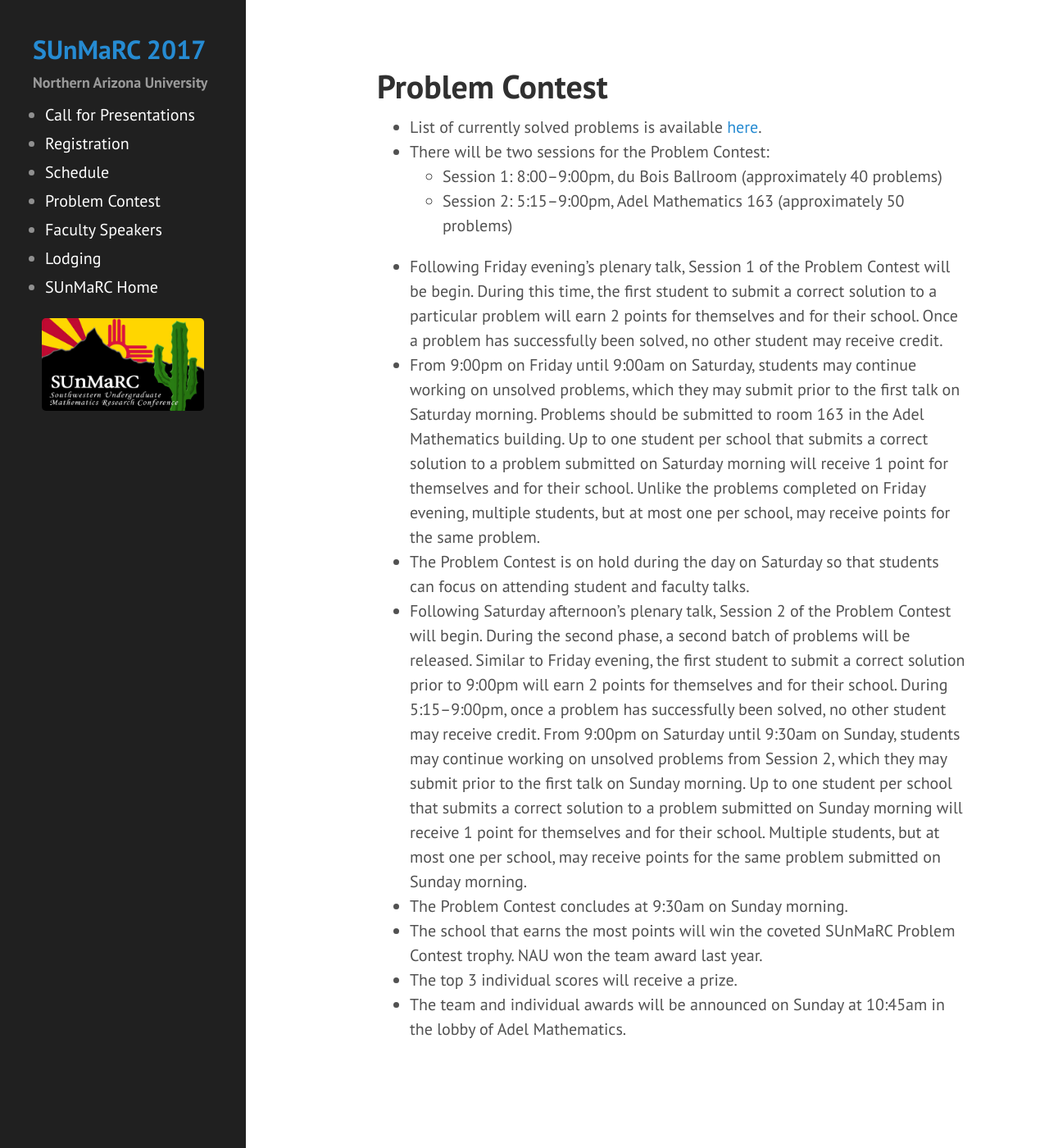
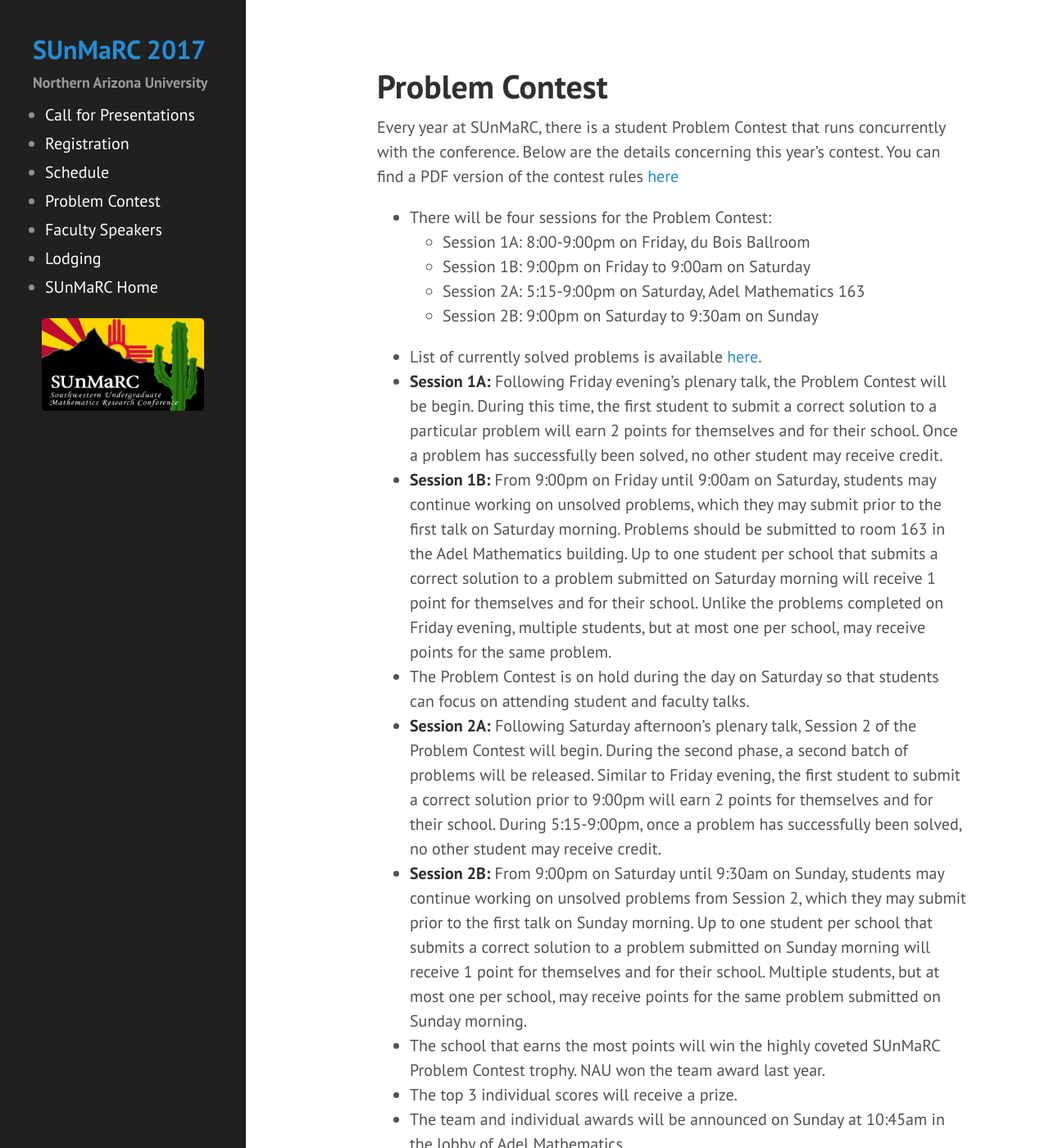
Before and after one commit to NAUMathStat/sunmarc2017, a Jekyll site: the page built from contest.md, in a window 1280 px wide and 1400 px high. Shown: the whole window at 82% size. Built offline with Jekyll 4.4.1, drawn with Linux system fonts in a browser that asks for light colours.

Commit message:
Updates to contest

```diff
--- a/contest.md
+++ b/contest.md
@@ -3,15 +3,19 @@ layout: page
 title: Problem Contest
 ---
 
+Every year at SUnMaRC, there is a student Problem Contest that runs concurrently with the conference. Below are the details concerning this year's contest. You can find a PDF version of the contest rules [here](https://naumathstat.github.io/sunmarc2017/contest.pdf)
+
+- There will be four sessions for the Problem Contest:
+    - Session 1A: 8:00-9:00pm on Friday, du Bois Ballroom
+    - Session 1B: 9:00pm on Friday to 9:00am on Saturday
+    - Session 2A: 5:15-9:00pm on Saturday, Adel Mathematics 163
+    - Session 2B: 9:00pm on Saturday to 9:30am on Sunday
 - List of currently solved problems is available [here](http://goo.gl/gZmeRM).
-- There will be two sessions for the Problem Contest:
-    - Session 1: 8:00--9:00pm, du Bois Ballroom (approximately 40 problems)
-    - Session 2: 5:15--9:00pm, Adel Mathematics 163 (approximately 50 problems)
-- Following Friday evening’s plenary talk, Session 1 of the Problem Contest will be begin. During this time, the first student to submit a correct solution to a particular problem will earn 2 points for themselves and for their school. Once a problem has successfully been solved, no other student may receive credit.
-- From 9:00pm on Friday until 9:00am on Saturday, students may continue working on unsolved problems, which they may submit prior to the first talk on Saturday morning. Problems should be submitted to room 163 in the Adel Mathematics building. Up to one student per school that submits a correct solution to a problem submitted on Saturday morning will receive 1 point for themselves and for their school. Unlike the problems completed on Friday evening, multiple students, but at most one per school, may receive points for the same problem.
+- **Session 1A:** Following Friday evening’s plenary talk, the Problem Contest will be begin. During this time, the first student to submit a correct solution to a particular problem will earn 2 points for themselves and for their school. Once a problem has successfully been solved, no other student may receive credit.
+- **Session 1B:** From 9:00pm on Friday until 9:00am on Saturday, students may continue working on unsolved problems, which they may submit prior to the first talk on Saturday morning. Problems should be submitted to room 163 in the Adel Mathematics building. Up to one student per school that submits a correct solution to a problem submitted on Saturday morning will receive 1 point for themselves and for their school. Unlike the problems completed on Friday evening, multiple students, but at most one per school, may receive points for the same problem.
 - The Problem Contest is on hold during the day on Saturday so that students can focus on attending student and faculty talks.
-- Following Saturday afternoon’s plenary talk, Session 2 of the Problem Contest will begin. During the second phase, a second batch of problems will be released. Similar to Friday evening, the first student to submit a correct solution prior to 9:00pm will earn 2 points for themselves and for their school. During 5:15--9:00pm, once a problem has successfully been solved, no other student may receive credit. From 9:00pm on Saturday until 9:30am on Sunday, students may continue working on unsolved problems from Session 2, which they may submit prior to the first talk on Sunday morning. Up to one student per school that submits a correct solution to a problem submitted on Sunday morning will receive 1 point for themselves and for their school. Multiple students, but at most one per school, may receive points for the same problem submitted on Sunday morning.
-- The Problem Contest concludes at 9:30am on Sunday morning.
-- The school that earns the most points will win the coveted SUnMaRC Problem Contest trophy. NAU won the team award last year.
+- **Session 2A:** Following Saturday afternoon’s plenary talk, Session 2 of the Problem Contest will begin. During the second phase, a second batch of problems will be released. Similar to Friday evening, the first student to submit a correct solution prior to 9:00pm will earn 2 points for themselves and for their school. During 5:15-9:00pm, once a problem has successfully been solved, no other student may receive credit.
+- **Session 2B:** From 9:00pm on Saturday until 9:30am on Sunday, students may continue working on unsolved problems from Session 2, which they may submit prior to the first talk on Sunday morning. Up to one student per school that submits a correct solution to a problem submitted on Sunday morning will receive 1 point for themselves and for their school. Multiple students, but at most one per school, may receive points for the same problem submitted on Sunday morning.
+- The school that earns the most points will win the highly coveted SUnMaRC Problem Contest trophy. NAU won the team award last year.
 - The top 3 individual scores will receive a prize.
 - The team and individual awards will be announced on Sunday at 10:45am in the lobby of Adel Mathematics.
```
Also changed, not shown: 1 other file.
